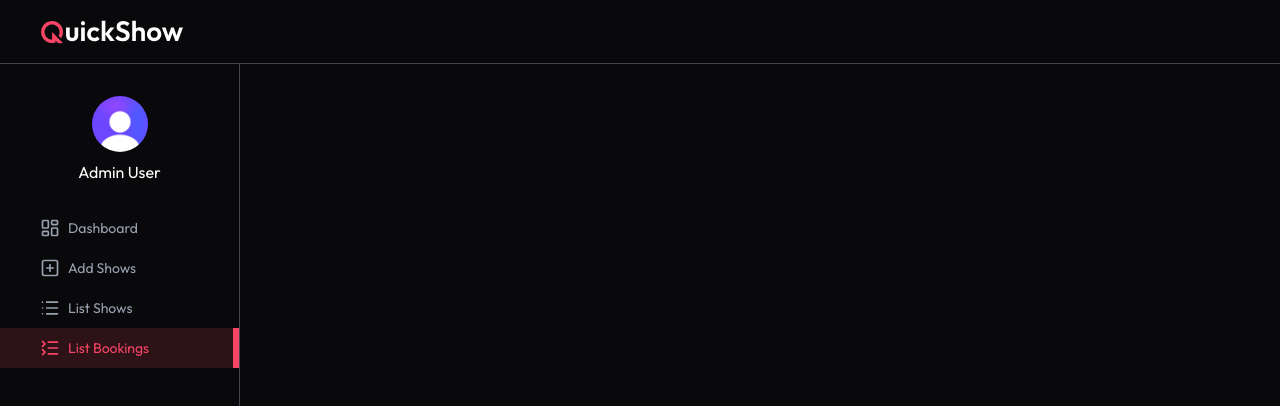
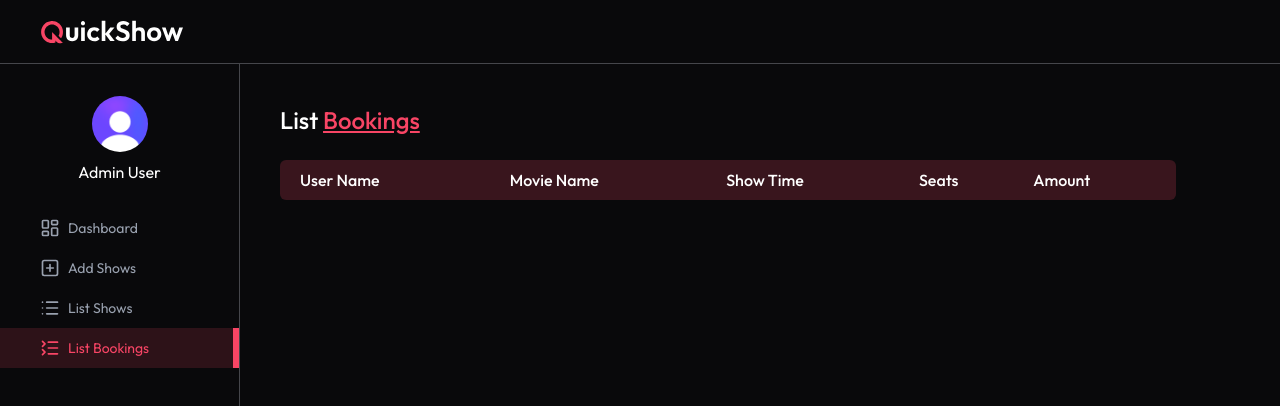
Before and after one commit to sujan2000/Movie-Ticket-Booking, a React (Vite) app in the folder client/: page /admin/list-bookings in a window 1280 px wide. Shown: the top 406 px of the page. Built offline with nearby package versions, Linux system fonts and the light colour scheme; the HTML template or start-up script is replaced by a standard one.

Commit message:
list booking table

```diff
--- a/client/src/pages/admin/ListBookings.jsx
+++ b/client/src/pages/admin/ListBookings.jsx
@@ -1,5 +1,7 @@
 import React, { useEffect, useState } from 'react'
 import { dummyBookingData } from '../../assets/assets'
+import Loading from '../../components/Loading'
+import Title from '../../components/admin/Title'
 
 const ListBookings = () => {
 
@@ -17,10 +19,30 @@
     getAllBookings()
   }, [])
 
-  return (
-    <div>
+  return !isLoading ? (
 
-    </div>
+    <>
+      <Title text1="List" text2="Bookings" />
+
+      <div className='max-w-4xl mt-6 overflow-x-auto'>
+        <table className="w-full border-collapse rounded-md overflow-hidden text-nowrap">
+          <thead>
+            <tr className="bg-primary/20 text-left text-white">
+              <th className="p-2 font-medium pl-5">User Name</th>
+              <th className="p-2 font-medium">Movie Name</th>
+              <th className="p-2 font-medium">Show Time</th>
+              <th className="p-2 font-medium">Seats</th>
+              <th className="p-2 font-medium">Amount</th>
+            </tr>
+          </thead>
+
+        </table>
+
+      </div>
+    </>
+
+  ) : (
+    <Loading />
   )
 }
 
```
